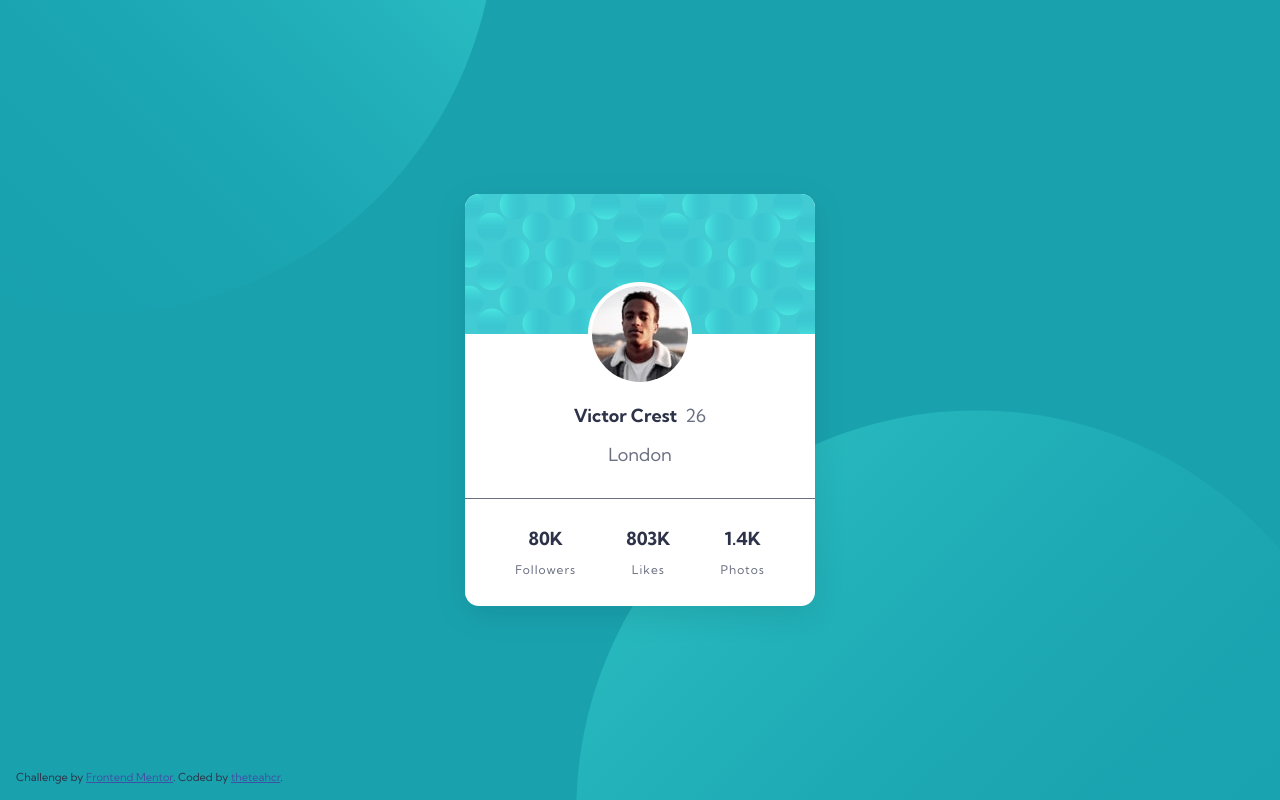
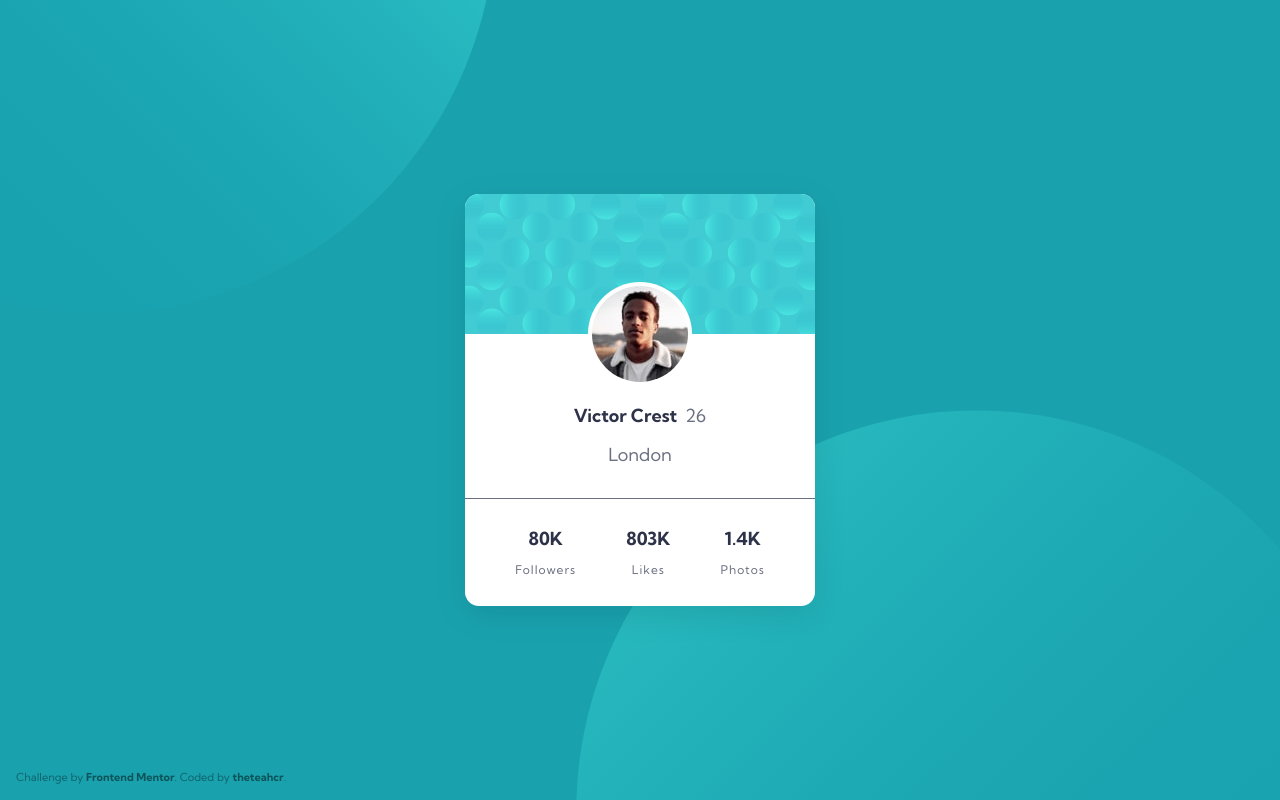
Before and after one commit to mrillusi0n/fem-project-card-component, a plain HTML site: page index.html in a window 1280 px wide. Drawn offline with Linux system fonts and the light colour scheme.

Commit message:
style attribution

```diff
--- a/main.css
+++ b/main.css
@@ -106,9 +106,12 @@ body {
 	text-align: center;
 	position: absolute;
 	bottom: 1rem;
-	left: 1rem;
+  left: 1rem;
+  color: hsl(185, 74%, 24%);
 }
 
 .attribution a {
-	color: hsl(228, 45%, 44%);
+  text-decoration: none;
+  font-weight: 700;
+  color: hsl(185, 75%, 20%);
 }
```
